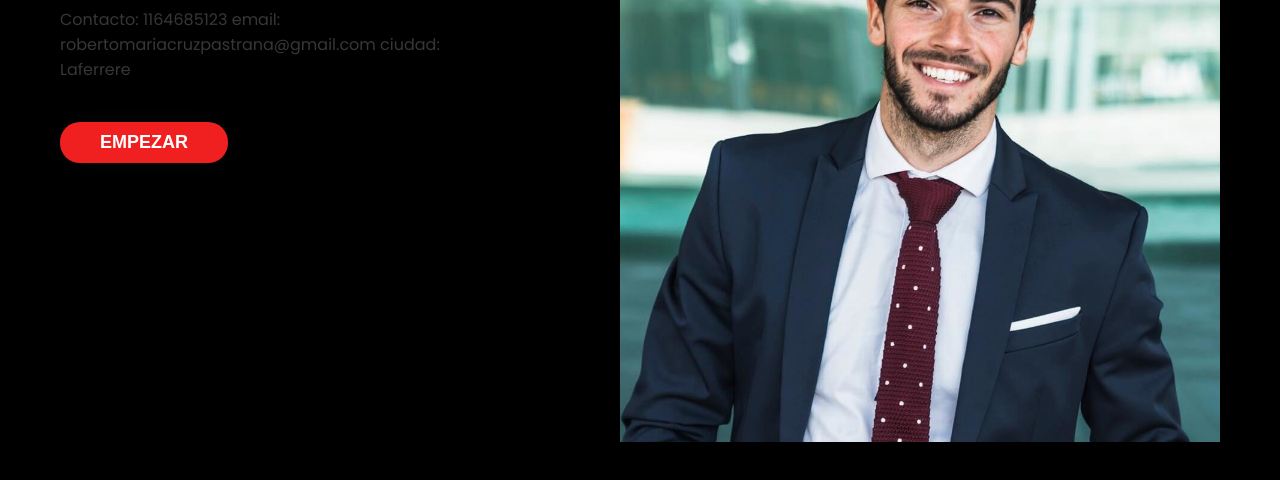
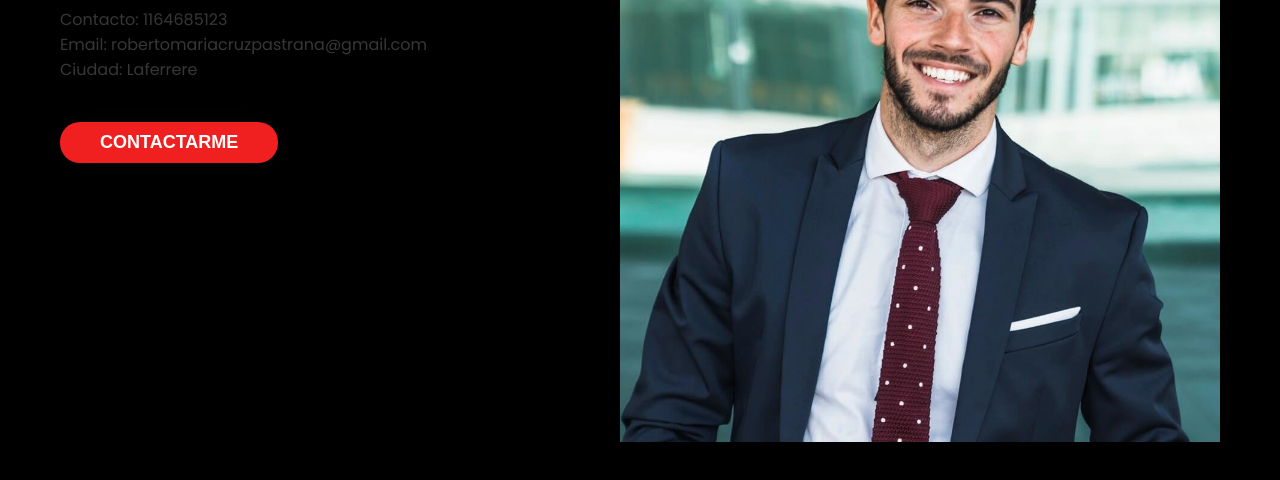
Before and after one commit to Pastranarmc/Pastranarmc.github.io, a plain HTML site: page index.html in a window 1280 px wide. Shown: the part 228-708 px from the top of the page. Drawn offline with Linux system fonts and the light colour scheme.

Commit message:
Update index.html

```diff
--- a/index.html
+++ b/index.html
@@ -44,8 +44,8 @@
                 <div class="container__info">
                     <h1>ROBERTO PASTRANA</h1>
                     <h2>ESTUDIANTE DE PROGRAMACIÓN</h2>
-                    <p>Contacto: 1164685123 email: robertomariacruzpastrana@gmail.com ciudad: Laferrere</p>
-                    <input type="button" value="EMPEZAR">
+                    <p>Contacto: 1164685123 <br>Email: robertomariacruzpastrana@gmail.com <br> Ciudad: Laferrere</p>
+                    <input type="button" value="CONTACTARME">
                 </div>
                 <div class="container__vector">
                     <img src="img/foto cv.jpg" alt="">
```
